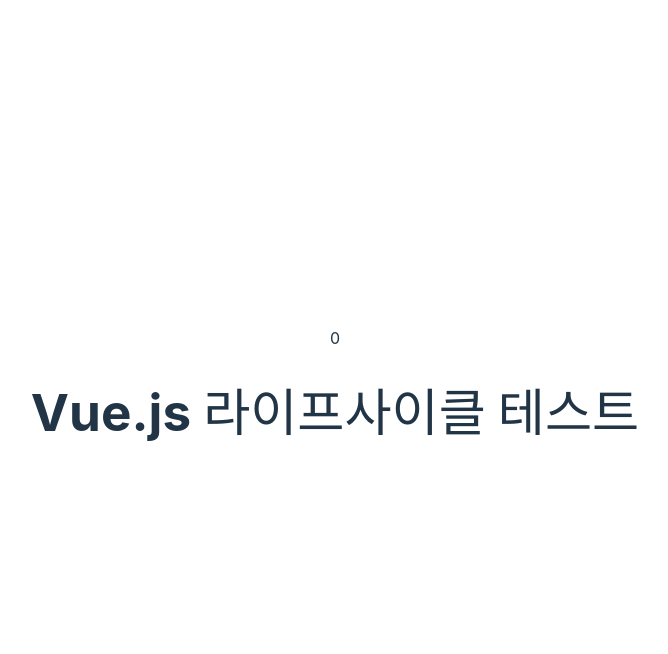
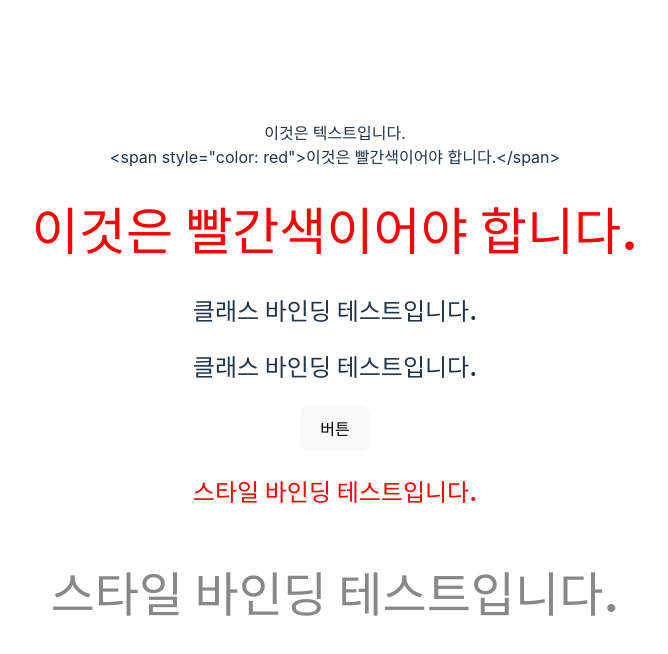
Before and after one commit to yegri/vue-basic, a Vue app: page / in a window 1280 px wide. Shown: the top 654 px of the page, without its empty margins (305-973 px from the left). Built offline with nearby package versions, Linux system fonts and the light colour scheme.

Commit message:
선언적 렌더링, class와 style 바인딩 학습

```diff
--- a/src/App.vue
+++ b/src/App.vue
@@ -1,30 +1,41 @@
 <template>
-  <div>
-    {{ count }}
-  </div>
-  <h1>Vue.js 라이프사이클 테스트</h1>
+  <div>{{ rawHtml }}</div>
+  <div>{{ rawHtml2 }}</div>
+  <!-- html처럼 사용하기 위해서 -->
+  <h1 v-html="rawHtml2"></h1>
+
+  <h2 v-bind:class="{ active: isActive }">클래스 바인딩 테스트입니다.</h2>
+  <!-- 축약형 -->
+  <h2 :class="{ active: isActive }">클래스 바인딩 테스트입니다.</h2>
+  <button @click="change">버튼</button>
+
+  <h3 style="color: red; font-size: 24px">스타일 바인딩 테스트입니다.</h3>
+  <h3 :style="{ color: fontColor, fontSize: fontSize + 'px' }">
+    스타일 바인딩 테스트입니다.
+  </h3>
 </template>
 
 <script>
 export default {
   data() {
     return {
-      count: 0,
+      rawHtml: "이것은 텍스트입니다.",
+      rawHtml2: '<span style="color: red">이것은 빨간색이어야 합니다.</span>',
+      isActive: false,
+      fontColor: "#888888",
+      fontSize: 48,
     };
   },
-  beforeCreate() {
-    console.log("lifeCycle is beforeCreate", this.count);
-  },
-  created() {
-    console.log("lifeCycle is created", this.count);
-  },
-  beforeMount() {
-    console.log("lifeCycle is beforeMount", document.querySelector("h1"));
-  },
-  mounted() {
-    console.log("lifeCycle is mounted", document.querySelector("h1"));
+  methods: {
+    change() {
+      this.isActive = !this.isActive;
+    },
   },
 };
 </script>
 
-<style lang="scss" scoped></style>
+<style scoped>
+h2.active {
+  color: green;
+}
+</style>
```
